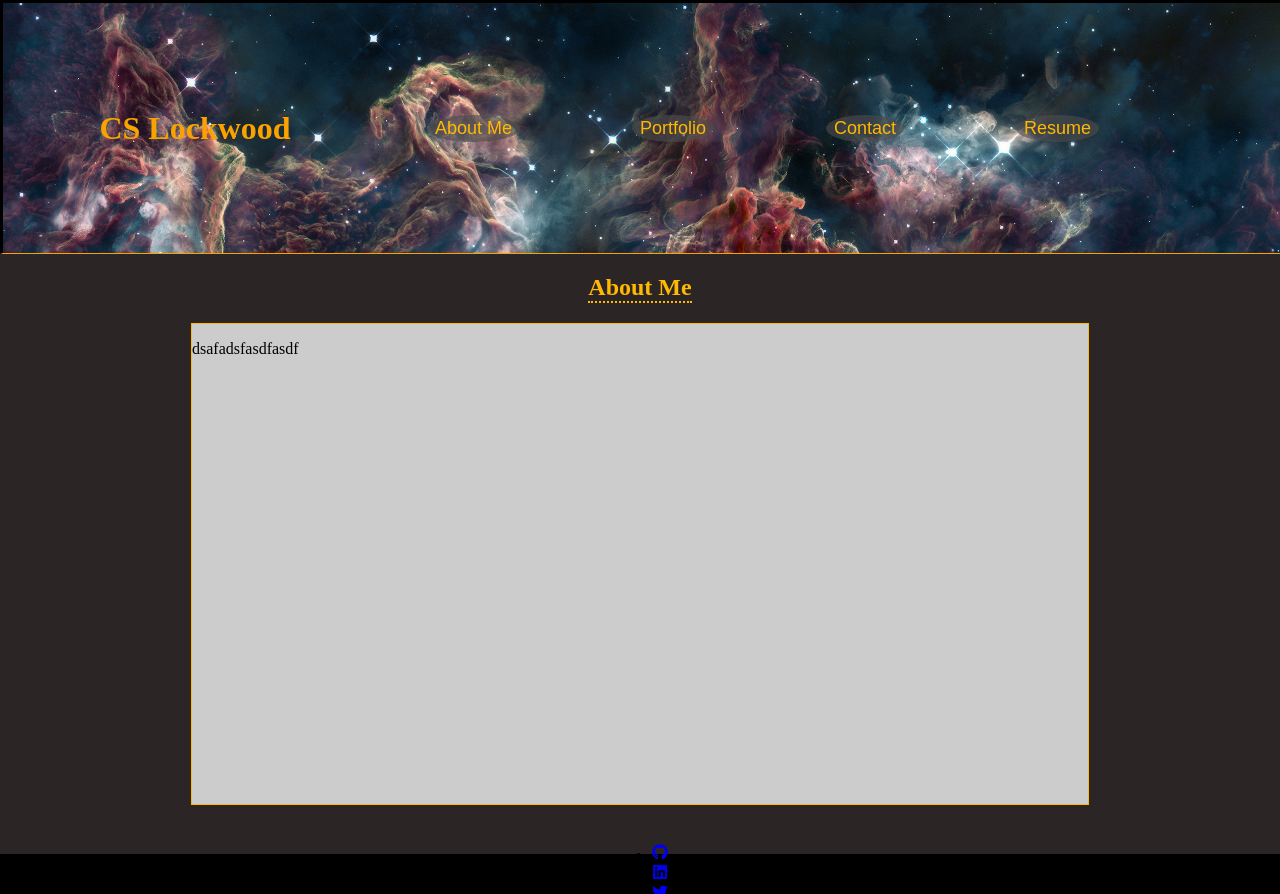
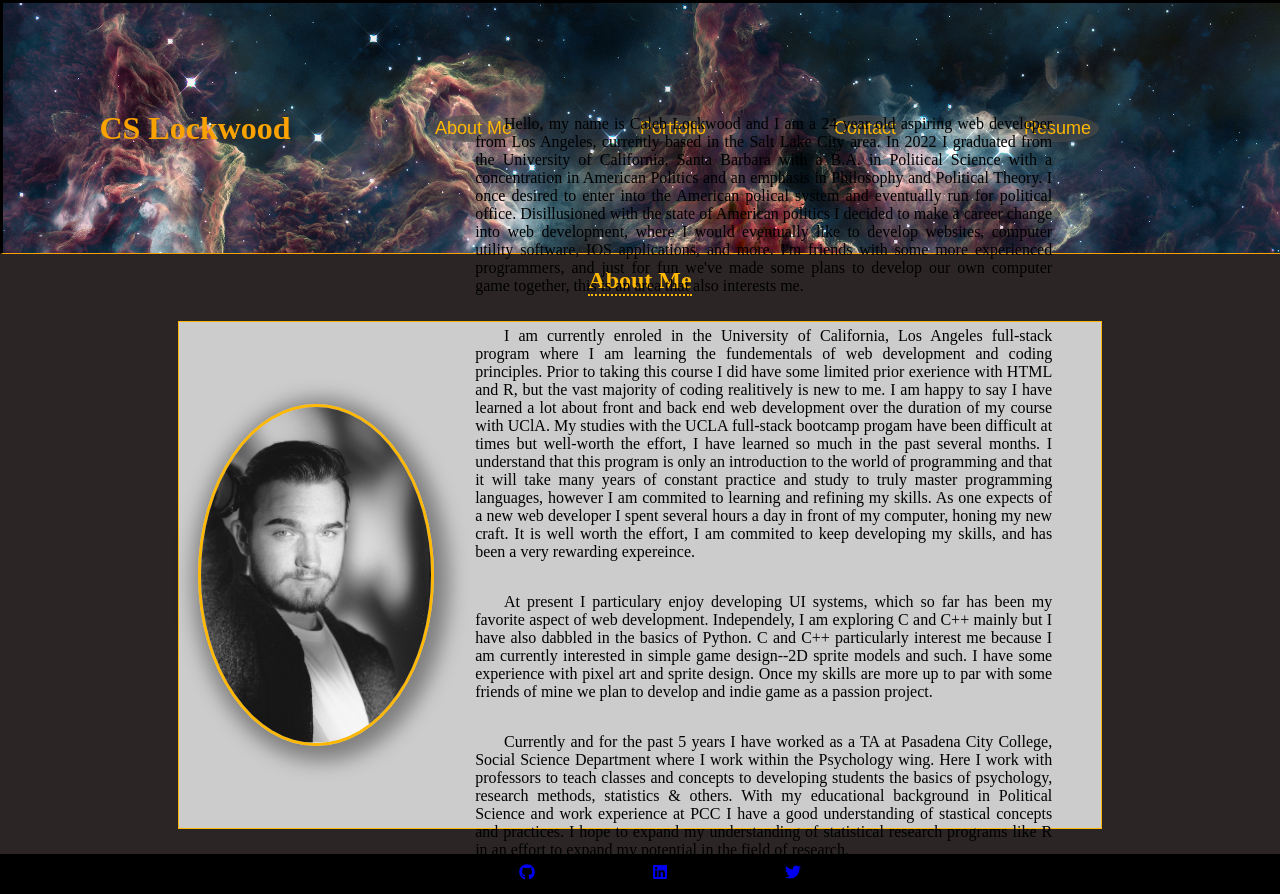
Before and after one commit to VulnusR/CSLockwood-M20-React-Portfolio2, a React (Create React App) app in the folder cslockwood.portfolio/: page / in a window 1280 px wide. Built offline with nearby package versions, Linux system fonts and the light colour scheme.

Commit message:
footer updated, about me updated, img added

```diff
--- a/cslockwood.portfolio/src/AboutMe.js
+++ b/cslockwood.portfolio/src/AboutMe.js
@@ -1,13 +1,58 @@
 import React from 'react';
+import profilePic from './Styles/Imgs/pfp.JPG'
 
 function AboutMe() {
   return (
     <div className='main-article'>
-      <h2 className='page-title'>About Me</h2>
-      <div className='paragraph' >
-        <p>dsafadsfasdfasdf</p>
-      </div>
+        <h2 className='page-title'>About Me</h2>
+        <div className='paragraph-about'>
+          <div className='pfp-parent'>
+            <img className = "pfp" src= {profilePic} alt = "Caleb Lockwood"></img>
+          </div>
+          <div className='About-textbox'>
+            <p>
+              Hello, my name is Caleb Lockwood and I am a 24 year old aspiring web developer from Los Angeles, currently based in the Salt Lake City area.
+              In 2022 I graduated from the University of California, Santa Barbara with a B.A. in Political Science with a concentration in American Politics and an emphasis in Philosophy and Political Theory.
+              I once desired to enter into the American polical system and eventually run for political office.
+              Disillusioned with the state of American politics I decided to make a career change into web development, where I would eventually like to develop websites, computer utility software, IOS applications, and more.
+              I'm friends with some more experienced programmers, and just for fun we've made some plans to develop our own computer game together, this is an area that also interests me.
+            </p>
+
+            <p>
+              I am currently enroled in the University of California, Los Angeles full-stack program where I am learning the fundementals of web development and coding principles. Prior to taking this course I did have some limited prior exerience with HTML and R, but the vast majority of coding realitively is new to me.
+              I am happy to say I have learned a lot about front and back end web development over the duration of my course with UClA.
+              My studies with the UCLA full-stack bootcamp progam have been difficult at times but well-worth the effort, I have learned so much in the past several months.
+              I understand that this program is only an introduction to the world of programming and that it will take many years of constant practice and study to truly master programming languages, however I am commited to learning and refining my skills.
+              As one expects of a new web developer I spent several hours a day in front of my computer, honing my new craft. It is well worth the effort, I am commited to keep developing my skills, and has been a very rewarding expereince.
+            </p>
+
+            <p>
+              At present I particulary enjoy developing UI systems, which so far has been my favorite aspect of web development.
+              Independely, I am exploring C and C++ mainly but I have also dabbled in the basics of Python.
+              C and C++ particularly interest me because I am currently interested in simple game design--2D sprite models and such. I have some experience with pixel art and sprite design.
+              Once my skills are more up to par with some friends of mine we plan to develop and indie game as a passion project.
+            </p>
+
+            <p>
+              Currently and for the past 5 years I have worked as a TA at Pasadena City College, Social Science Department where I work within the Psychology wing.
+              Here I work with professors to teach classes and concepts to developing students the basics of psychology, research methods, statistics & others.
+              With my educational background in Political Science and work experience at PCC I have a good understanding of stastical concepts and practices.
+              I hope to expand my understanding of statistical research programs like R in an effort to expand my potential in the field of research.
+            </p>
+
+            <p>
+              For more information regarding what skills I have developed over the course of my program with UCLA please view my resume section of this webpage--feel free to review the portfolio of projects that I have completed as part of the program's course work.
+              I am social-media adverse in general, but you can view my Github, Linkedin, and Twitter accounts by clicking on the icons at the bottom of this page--but be warned that I do not generally maintain a social media presence.
+              Feel free to contact me via the contact section if you would like to get to know me further, collaberate on a project, or develop a professional relationship.
+            </p>
+
+
+          </div>
+
+
+        </div>
     </div>
+
   );
 }
 
--- a/cslockwood.portfolio/src/Footer.js
+++ b/cslockwood.portfolio/src/Footer.js
@@ -5,7 +5,7 @@ import { FaGithub, FaLinkedin, FaTwitter } from 'react-icons/fa';
 function Footer() {
     return (
       <footer className = "Footer-Box">
-        <ul>
+        <ul className = "Footer-content-Parent">
           <li>
             <a href="https://github.com/VulnusR">
               <FaGithub />
--- a/cslockwood.portfolio/src/Styles/styles.css
+++ b/cslockwood.portfolio/src/Styles/styles.css
@@ -89,9 +89,59 @@ body {
 .page-title {
     color:rgb(255, 184, 3);
     border-bottom: 2px dotted;
+    margin-bottom: 2%;
+    margin-top:  1%;
 }
 
+.paragraph-about {
+    width: 70%;
+    height: 80%;
+    margin-bottom: 1%;
 
+    border-style: solid;
+    border-width: 1px;
+    border-color: rgb(255, 184, 3);
+    background-color: rgba(252, 252, 252, 0.78);
+
+    display: flex;
+    flex-direction: row;
+    align-self: center;
+
+    padding: 1%;
+
+
+
+}
+
+.pfp-parent {
+    height: 100%;
+    width: 30%;
+    display: flex;
+    justify-content: center;
+    align-items: center;
+}
+
+.pfp {
+    max-height: 70%;
+    justify-self: center;
+    border-radius: 50%;
+    border-color: rgb(255, 184, 3);
+    border-style: solid;
+    box-shadow: 5px 5px 20px 10px rgba(0, 0, 0, 0.383);
+}
+
+.About-textbox {
+    width: 70%;
+    display: flex;
+    flex-direction: column;
+    align-content: center;
+    justify-content: center;
+    text-align:justify ;
+    text-indent: 5%;
+    padding: 4%;
+
+
+}
 
 .paragraph {
     width: 70%;
@@ -102,8 +152,8 @@ body {
     align-self: center;
     justify-self: center;
     height: 80%;
+    margin-bottom: 1%;
 }
-
 
 .Footer-Box {
     display: flex;
@@ -112,3 +162,10 @@ body {
     background-color: black;
     height: 5vh;
 }
+
+.Footer-content-Parent {
+    display: flex;
+    width: 50vh;
+    flex-direction: row;
+    justify-content: space-around;
+}
```
Also changed, not shown: cslockwood.portfolio/src/Styles/Imgs/pfp.JPG (added).
